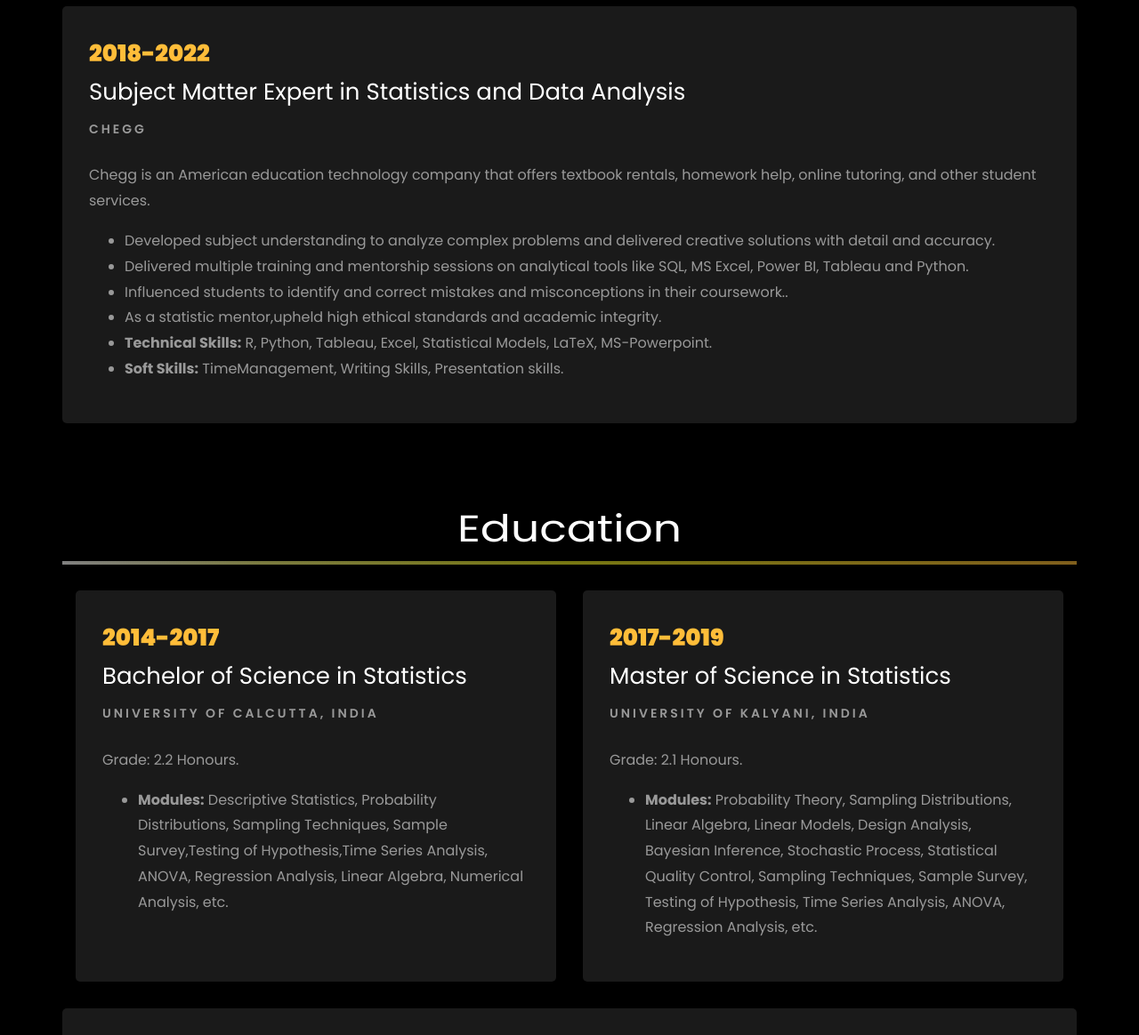
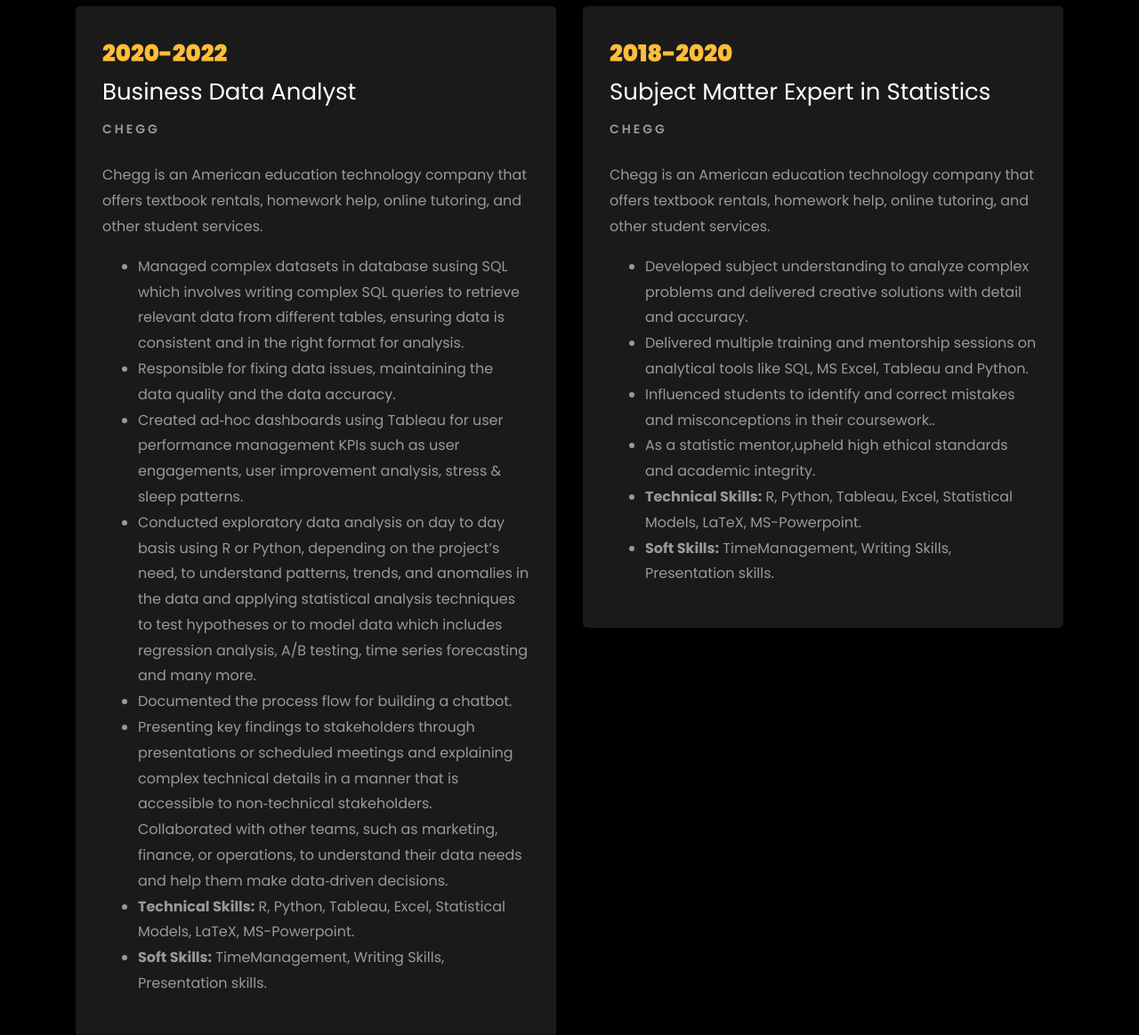
Before and after one commit to srijonDatta/srijonDatta.github.io, a plain HTML site: page index.html in a window 1280 px wide. Shown: the part 2080-3244 px from the top of the page at 89% size. Drawn offline with Linux system fonts and the light colour scheme; files whose address does not match are found by name.

Commit message:
updating my CV

```diff
--- a/index.html
+++ b/index.html
@@ -330,31 +330,39 @@
 		<br>
 
 		<div class="row">
-				<!-- <div class="col-md-6">
+				<div class="col-md-6">
 					<div class="resume-wrap ftco-animate">
-						<span class="date">2022-Present</span>
-						<h2>Part-Time Customer Assistent</h2>
-						<span class="position">EuroSpar</span>
-						<p class="mt-4"> EuroSpar is a multinational retail chain that operates as a type of spacious supermarket, offering a wide range of groceries and household products, catering primarily to local communities with a focus on convenience.
+						<span class="date">2020-2022</span>
+						<h2>Business Data Analyst</h2>
+						<span class="position">Chegg</span>
+						<p class="mt-4"> Chegg is an American education technology company that offers textbook rentals, homework help, online tutoring, and other student services.
 							<ul>
-								<li>Analysed ad campaigns, clickstream, and customer surveys data, identified an increasing demand and launched a strategic product line.</li>
-								<li>Developed time series forecasting models to predict sales and optimize marketing budgets, got model performance of 92%.</li>
-								<li>Designed and executed A/B tests, performed rigorous statistical analysis. Led to 20% MoM increase in the conversion rate.</li>
+								<li>Managed complex datasets in database susing SQL which involves writing complex SQL queries to retrieve relevant data from different tables, ensuring data is consistent and in the right format for analysis. </li>
+								<li>Responsible for fixing data issues, maintaining the data quality and the data accuracy.</li>
+								<li>Created ad‐hoc dashboards using Tableau for user performance management KPIs such as user engagements, user improvement analysis, stress & sleep patterns. </li>
+								<li>Conducted exploratory data analysis on day to day basis using R or Python, depending on the project’s need, to understand patterns, trends,
+									and anomalies in the data and applying statistical analysis techniques to test hypotheses or to model data which includes regression analysis,
+									A/B testing, time series forecasting and many more. </li>
+								<li>Documented the process flow for building a chatbot.</li>
+								<li>Presenting key findings to stakeholders through presentations or scheduled meetings and explaining complex technical details in a manner that is accessible to non‐technical stakeholders. Collaborated with other teams, such as marketing, finance, or operations, to understand their
+									data needs and help them make data‐driven decisions.</li>
+								<li><b>Technical Skills:</b> R, Python, Tableau, Excel, Statistical Models, LaTeX, MS-Powerpoint.</li>
+								<li><b>Soft Skills:</b> TimeManagement, Writing Skills, Presentation skills.</li>
 							</ul>
 						</p>
 					</div>
 
-				</div> -->
+				</div>
 
-				<!-- <div class="col-md-6"> -->
+				<div class="col-md-6">
 					<div class="resume-wrap ftco-animate">
-						<span class="date">2018-2022</span>
-						<h2>Subject Matter Expert in Statistics and Data Analysis </h2>
+						<span class="date">2018-2020</span>
+						<h2>Subject Matter Expert in Statistics</h2>
 						<span class="position">Chegg</span>
 						<p class="mt-4">Chegg is an American education technology company that offers textbook rentals, homework help, online tutoring, and other student services.
 							<ul>
 								<li>Developed subject understanding to analyze complex problems and delivered creative solutions with detail and accuracy.</li>
-								<li>Delivered multiple training and mentorship sessions on analytical tools like SQL, MS Excel, Power BI, Tableau and Python.</li>
+								<li>Delivered multiple training and mentorship sessions on analytical tools like SQL, MS Excel, Tableau and Python.</li>
 								<li>Influenced students to identify and correct mistakes and misconceptions in their coursework..</li>
 								<li>As a statistic mentor,upheld high ethical standards and academic integrity.</li>
 								<li><b>Technical Skills:</b> R, Python, Tableau, Excel, Statistical Models, LaTeX, MS-Powerpoint.</li>
@@ -363,7 +371,7 @@
 						</p>
 					</div>
 
-				<!-- </div> -->
+				</div>
 			</div>
 
 		<br>
@@ -423,7 +431,7 @@
 
     		<div class="row justify-content-center mt-5">
     			<div class="col-md-6 text-center ftco-animate">
-    				<p><a href="https://drive.google.com/file/d/1GQ1wIEHwrmHwslaifpb3RBuJdNeNi4ij/view?usp=share_link" class="btn btn-primary py-4 px-5">VIEW CV</a></p>
+    				<p><a href="https://drive.google.com/file/d/1ZZ2lH-To0kCCB18qNm0CYZ3o-H_d2zlG/view?usp=share_link" class="btn btn-primary py-4 px-5">VIEW CV</a></p>
     			</div>
     		</div>
     	</div>
```
